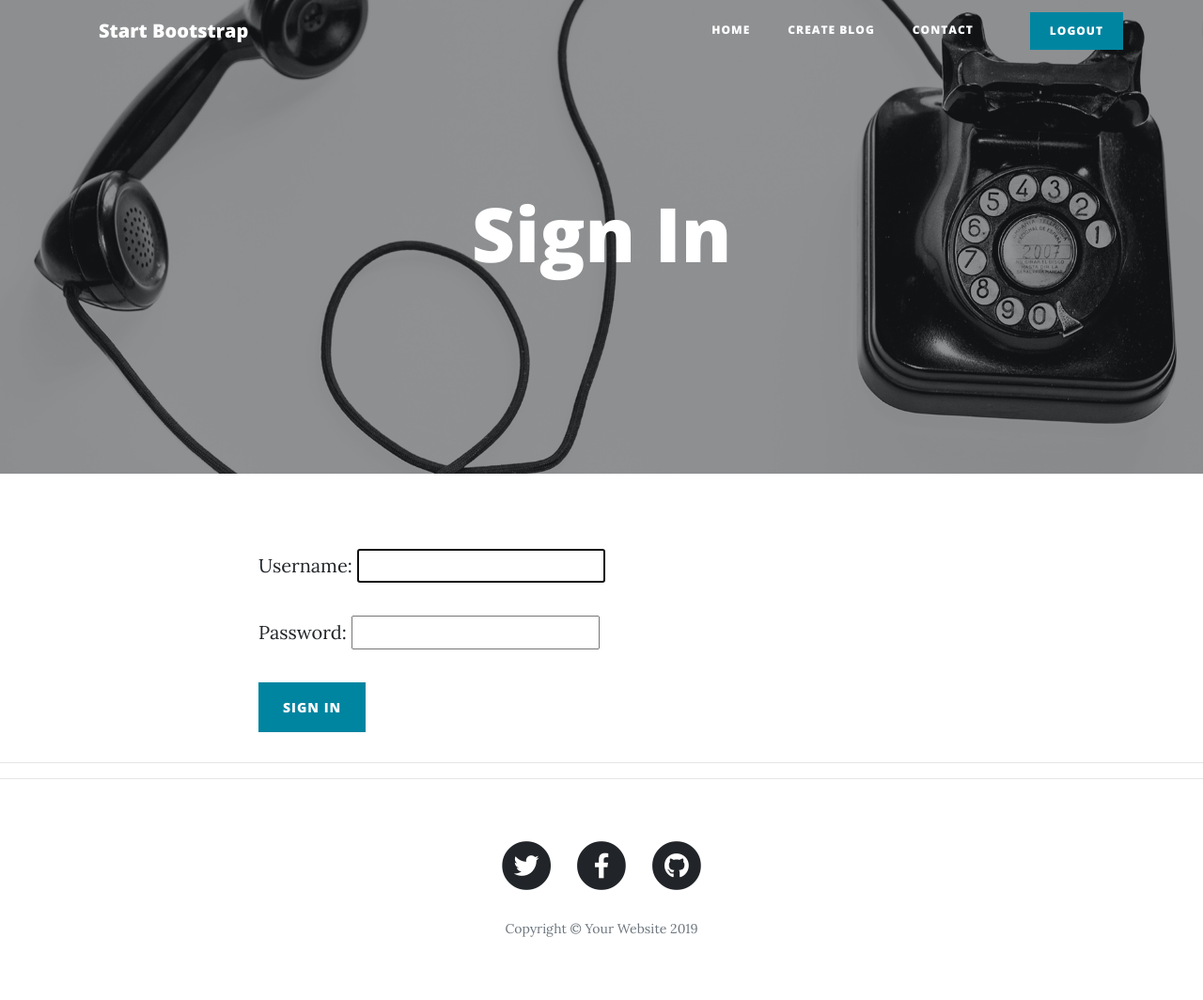
After one commit to Rupeshbabu/blog1, a Django app: page /users/login in a window 1280 px wide. The commit adds this page. Shown: the whole page at 94% size. Run offline with Django 3.2, Linux system fonts and the light colour scheme; some libraries are stand-ins or nearby versions.

Commit message:
added login and logout functions

```diff
--- a/newsblog/newsblog/settings.py
+++ b/newsblog/newsblog/settings.py
@@ -122,6 +122,9 @@ USE_TZ = True
 # https://docs.djangoproject.com/en/3.0/howto/static-files/
 
 STATIC_URL = '/static/'
+
+LOGIN_REDIRECT_URL = 'blog_name'
+LOGIN_URL = 'login'
 STATICFILES_DIRS = [
     os.path.join(BASE_DIR, 'static')
 ]
--- a/newsblog/templates/base.html
+++ b/newsblog/templates/base.html
@@ -40,13 +40,17 @@
             <a class="nav-link" href="/">Home</a>
           </li>
           <li class="nav-item">
-            <a class="nav-link" href="/">About</a>
+            <a class="nav-link" href="{% url 'create_blog' %}">Create blog</a>
           </li>
-<!--          <li class="nav-item">-->
-<!--            <a class="nav-link" href="post.html">Sample Post</a>-->
-<!--          </li>-->
+
           <li class="nav-item">
             <a class="nav-link" href="contact.html">Contact</a>
+          </li>
+           <li class="nav-item">
+             <a href="" class="nav-link">{{user.username}}</a>
+          </li>
+          <li class="nav-item">
+            <a class="nav-link btn btn-primary" href="{% url 'logout' %}">logout</a>
           </li>
         </ul>
       </div>
--- /dev/null
+++ b/newsblog/users/templates/login.html
@@ -0,0 +1,39 @@
+{% extends 'base.html' %}
+
+{% block content %}
+
+
+<!-- Page Header -->
+  <header class="masthead" style="background-image: url('static/img/contact-bg.jpg')">
+    <div class="overlay"></div>
+    <div class="container">
+      <div class="row">
+        <div class="col-lg-8 col-md-10 mx-auto">
+          <div class="page-heading">
+            <h1>Sign In</h1>
+          </div>
+        </div>
+      </div>
+    </div>
+  </header>
+
+  <!-- Main Content -->
+  <div class="container">
+    <div class="row">
+      <div class="col-lg-8 col-md-10 mx-auto">
+
+        <form method="post">
+            {% csrf_token %}
+            {{form.as_p}}
+          <div class="form-group">
+            <button type="submit" class="btn btn-primary" id="sendMessageButton">Sign In</button>
+          </div>
+        </form>
+      </div>
+    </div>
+  </div>
+
+  <hr>
+
+
+{% endblock %}
--- a/newsblog/users/urls.py
+++ b/newsblog/users/urls.py
@@ -1,6 +1,9 @@
 from django.urls import path
 from . import views
+from django.contrib.auth import views as auth_views
 
 urlpatterns = [
-    path('register/', views.register, name='register')
+    path('register/', views.register, name='register'),
+    path('login', auth_views.LoginView.as_view(template_name='login.html'), name='login'),
+    path('logout', auth_views.LogoutView.as_view(template_name='logout.html'), name='logout')
 ]
```
Also changed, not shown: newsblog/newsapp/views.py (+4 -3 lines), newsblog/users/templates/logout.html (added, +23 -0 lines), newsblog/users/views.py (+7 -1 lines), newsblog/db.sqlite3.
